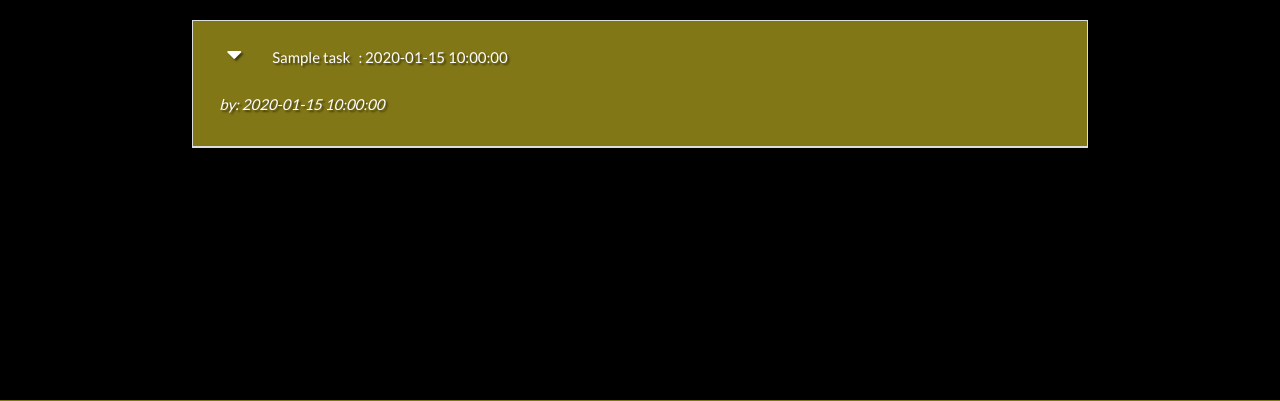
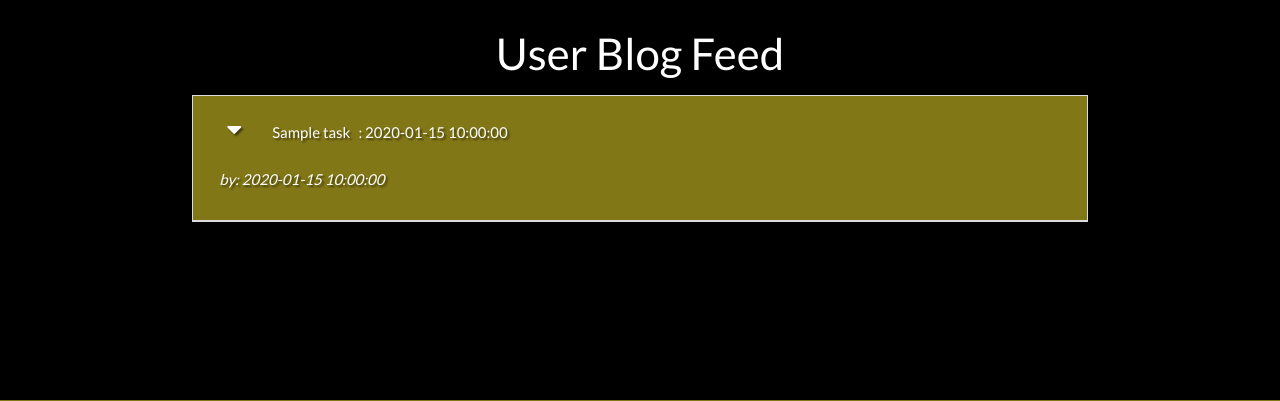
Before and after one commit to DylanThomasShine/acoustra_manager, a Flask app: page /blogs in a window 1280 px wide; the page is wider, and only the part inside the window is pictured. Shown: the part 686-1087 px from the top of that part. Run offline with Flask 2, Linux system fonts and the light colour scheme; a database or web service that is not in the repository returns one stand-in record (values such as "Sample title"); some libraries are stand-ins or nearby versions.

Commit message:
Prepping code for deployment

```diff
--- a/templates/blogs.html
+++ b/templates/blogs.html
@@ -10,7 +10,7 @@
         <p id="pic-small">With a soundtrack for every occasion .</p>
     </div>
 </div>
-
+<h3 class="white-text text-shadow  center-align">User Blog Feed</h3>
 <div class="row">
     {% if tasks|length > 0 %}
 
```
Also changed, not shown: app.py (+15 -0 lines), README.md, static/images/screenmatrix.png (added).
